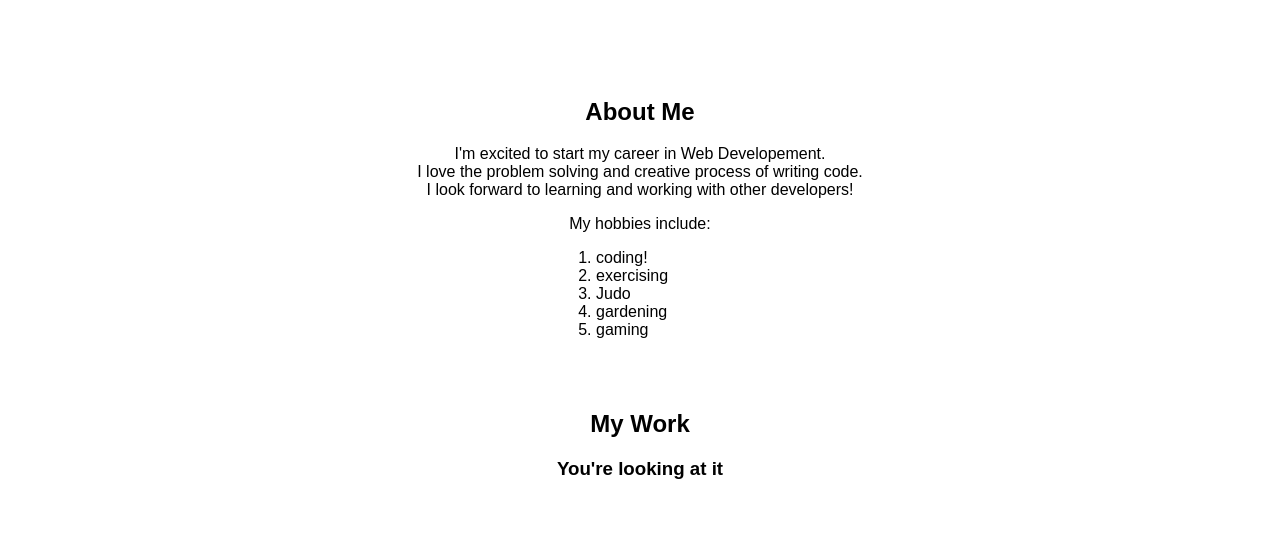
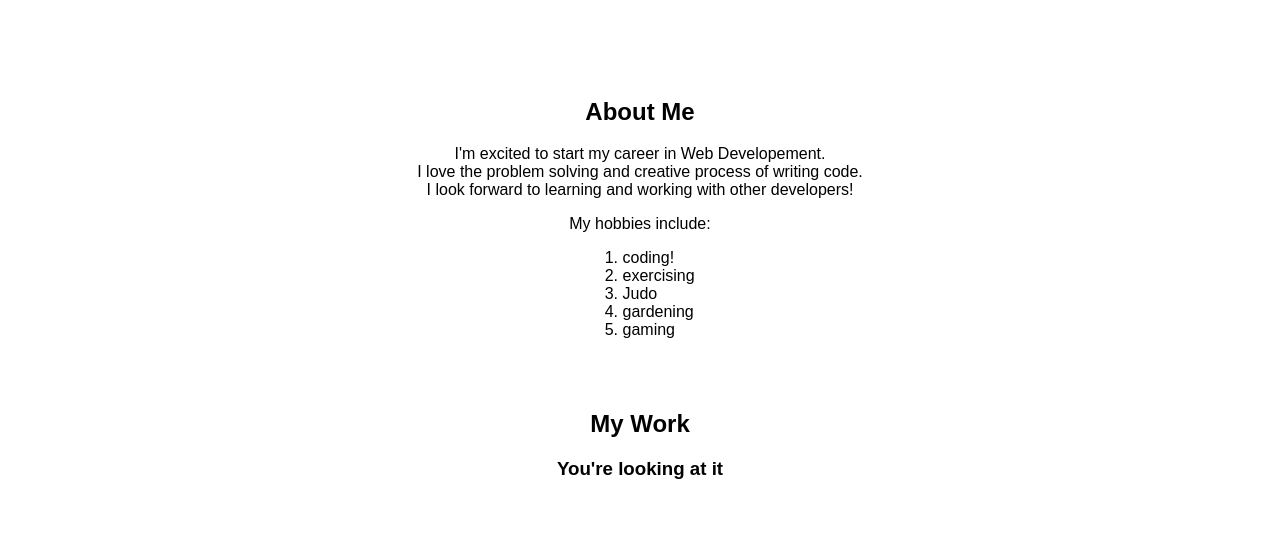
Before and after one commit to benmw123/portfolio, a plain HTML site: page index.html in a window 1280 px wide. Shown: the part 265-800 px from the top of the page. Drawn offline with Linux system fonts and the light colour scheme; a script that the page names is missing.

Commit message:
Add files via upload

```diff
--- a/style.css
+++ b/style.css
@@ -50,7 +50,7 @@ header {
 }
 
 ol {
-  width: 10%;
+  width: 75px;
   margin-left: auto;
   margin-right: auto;
 }
```
